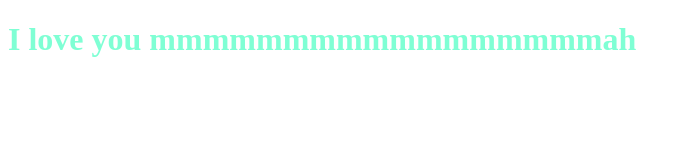
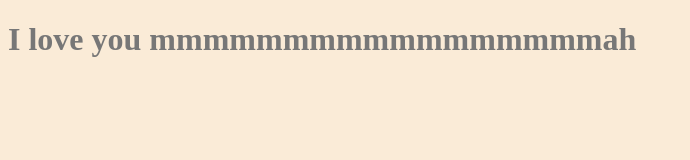
Before and after one commit to NuruddinHossam/Git_Learning_2, a plain HTML site: page index.html in a window 1280 px wide. Shown: the whole page, without its empty margins (0-690 px from the left). Drawn offline with Linux system fonts and the light colour scheme.

Commit message:
Improve UI

```diff
--- a/style.css
+++ b/style.css
@@ -1,3 +1,6 @@
 h1 {
-    color: aquamarine;
+    color: #777;
 }
+body {
+    background-color: antiquewhite;
+}
```
